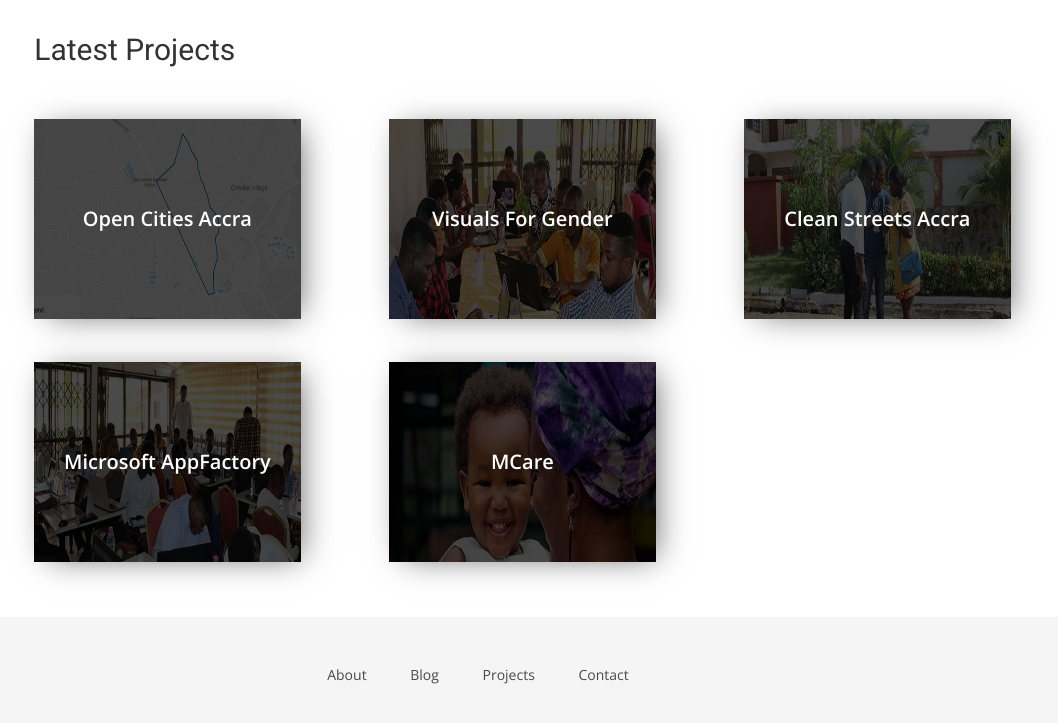
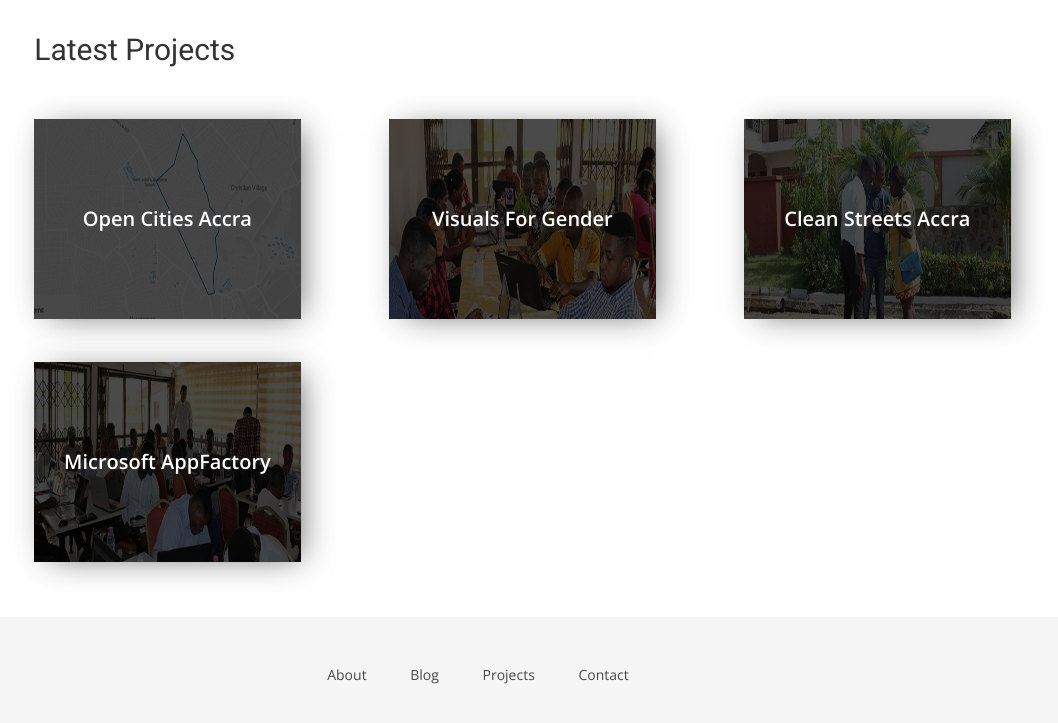
Before and after one commit to perezcato/test-page, a Jekyll site: the page built from projects.html, in a window 1280 px wide and 1128 px high. Shown: the part 363-1086 px from the top of the window, without its empty margins (162-1220 px from the left). Built offline with Jekyll 4.4.1, drawn with Linux system fonts in a browser that asks for light colours; nearby versions of some CDN libraries; some web fonts are replaced.

Commit message:
Update projects.yml

```diff
--- a/_data/projects.yml
+++ b/_data/projects.yml
@@ -21,5 +21,3 @@
   contents: The Ghana AppFactory is part of Microsoft’s 4Afrika initiative. The AppFactory
             is aimed at equipping young software developers and coders with hands-on experience
             while helping them build critical business skills to secure jobs or create their own businesses.
-- name: mCare
-  image: img/project/mcare.jpg
```
